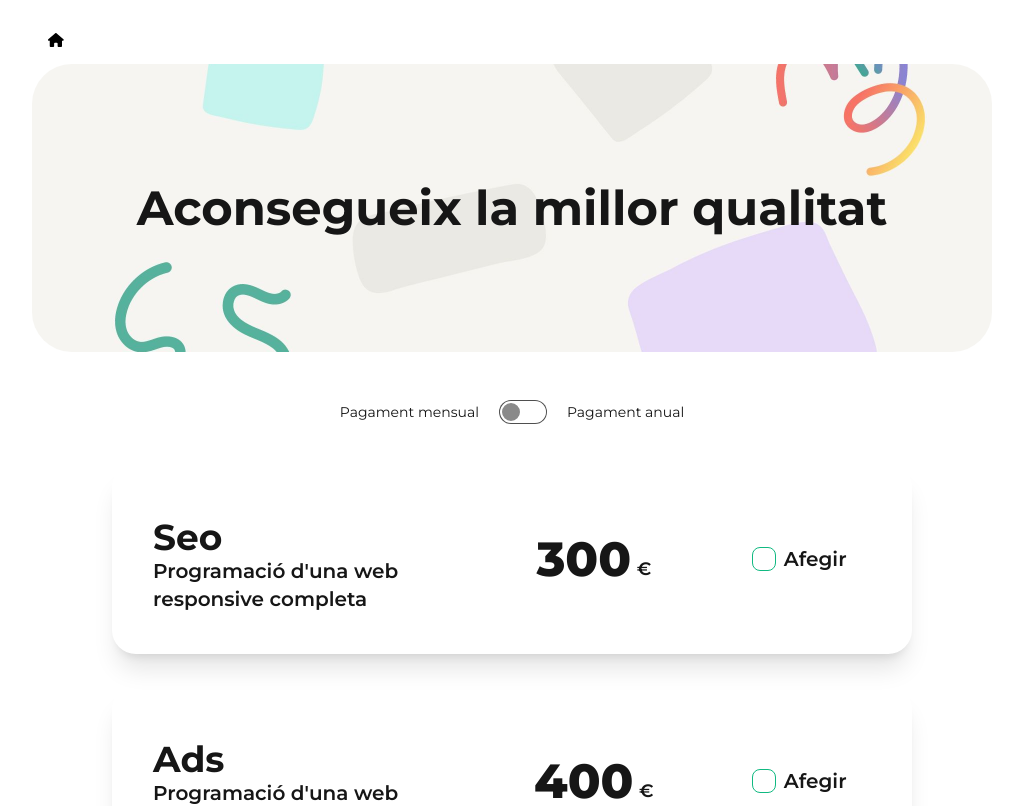
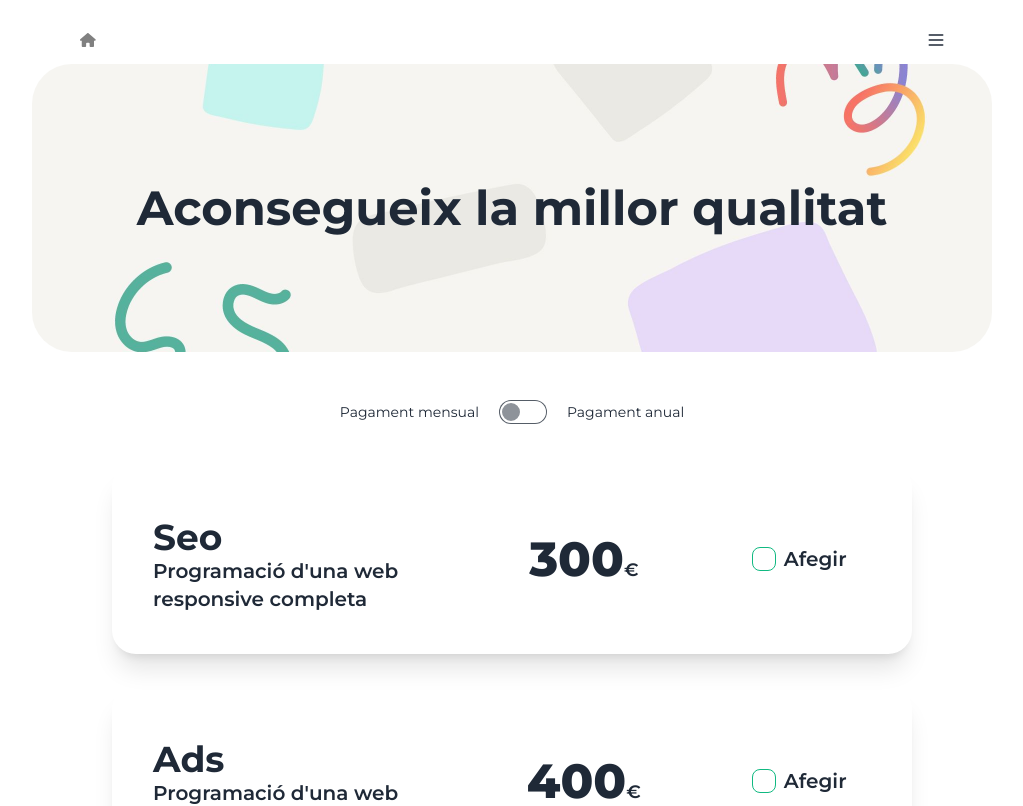
Before and after one commit to opujade/budget-calculation-app, a React (Vite) app: page /prices in a window 1280 px wide. Shown: the top 806 px of the page, without its empty margins (128-1151 px from the left). Built offline with nearby package versions, Linux system fonts and the light colour scheme.

Commit message:
themes added

```diff
--- a/index.html
+++ b/index.html
@@ -1,5 +1,5 @@
 <!doctype html>
-<html lang="en" data-theme="bumblebee">
+<html lang="en" data-theme="light">
 
 <head>
   <meta charset="UTF-8" />
--- a/src/components/NavBar.jsx
+++ b/src/components/NavBar.jsx
@@ -1,21 +1,61 @@
 import { Link } from 'react-router-dom';
 
 export const NavBar = () => {
+  const toggleTheme = (theme) => {
+    document.querySelector('html').setAttribute('data-theme', theme);
+  };
+
   return (
     <>
       <Link
         to={'/'}
-        className="fixed top-4 btn btn-circle btn-ghost text-xl"
+        className="fixed top-4 left-[15%] btn btn-circle btn-ghost text-xl"
       >
         <svg
           xmlns="http://www.w3.org/2000/svg"
           height="14"
           width="15.75"
           viewBox="0 0 576 512"
+          fill='gray'
         >
           <path d="M575.8 255.5c0 18-15 32.1-32 32.1h-32l.7 160.2c0 2.7-.2 5.4-.5 8.1V472c0 22.1-17.9 40-40 40H456c-1.1 0-2.2 0-3.3-.1c-1.4 .1-2.8 .1-4.2 .1H416 392c-22.1 0-40-17.9-40-40V448 384c0-17.7-14.3-32-32-32H256c-17.7 0-32 14.3-32 32v64 24c0 22.1-17.9 40-40 40H160 128.1c-1.5 0-3-.1-4.5-.2c-1.2 .1-2.4 .2-3.6 .2H104c-22.1 0-40-17.9-40-40V360c0-.9 0-1.9 .1-2.8V287.6H32c-18 0-32-14-32-32.1c0-9 3-17 10-24L266.4 8c7-7 15-8 22-8s15 2 21 7L564.8 231.5c8 7 12 15 11 24z" />
         </svg>
       </Link>
+      <div className="dropdown dropdown-end fixed top-4 right-[15%] ">
+        <div
+          tabIndex={0}
+          role="button"
+          className="btn btn-circle btn-ghost text-xl"
+        >
+          <svg
+            xmlns="http://www.w3.org/2000/svg"
+            fill="none"
+            viewBox="0 0 24 24"
+            className="inline-block w-5 h-5 stroke-current"
+          >
+            <path
+              strokeLinecap="round"
+              strokeLinejoin="round"
+              strokeWidth="2"
+              d="M4 6h16M4 12h16M4 18h16"
+            ></path>
+          </svg>
+        </div>
+        <ul
+          tabIndex={0}
+          className="dropdown-content menu p-2 shadow bg-base-100 rounded-box w-52"
+        >
+          <li>
+            <a onClick={() => toggleTheme('light')}>Light</a>
+          </li>
+          <li>
+            <a onClick={() => toggleTheme('dark')}>Dark</a>
+          </li>
+          <li>
+            <a onClick={() => toggleTheme('cupcake')}>Cupcake</a>
+          </li>
+        </ul>
+      </div>
     </>
   );
 };
--- a/src/pages/Prices/BudgetList.jsx
+++ b/src/pages/Prices/BudgetList.jsx
@@ -13,7 +13,7 @@ export const BudgetList = ({ search, users }) => {
           <UserBudget key={index} user={user}></UserBudget>
         ))
       ) : (
-        <li>No hi ha cap pressupost.</li>
+        <li className='my-5'>No hi ha cap pressupost.</li>
       )}
     </ul>
   );
--- a/src/pages/Prices/Pricing.jsx
+++ b/src/pages/Prices/Pricing.jsx
@@ -8,11 +8,9 @@ export const Pricing = () => {
       <p className="md:text-start text-center text-4xl font-bold md:mb-0 mb-6">
         Preu pressupostat:
       </p>
-      <p className="indicator text-5xl font-extrabold md:ms-20">
+      <p className="text-5xl font-extrabold md:ms-20">
         {newUser.discount ? newUser.total * 0.8 : newUser.total}{' '}
-        <span className="indicator-item indicator-bottom translate-y-0 translate-x-5 text-lg font-semibold">
-          €
-        </span>
+        <span className="translate-x-5 text-lg font-semibold">€</span>
       </p>
     </div>
   );
--- a/src/pages/Prices/ProductCard.jsx
+++ b/src/pages/Prices/ProductCard.jsx
@@ -81,11 +81,9 @@ export const ProductCard = ({ product, index, checkMethods }) => {
               {newUser.discount && (
                 <p className="font-semibold text-orange-400">Ahorra un 20%</p>
               )}
-              <p className="indicator text-5xl">
+              <p className="text-5xl">
                 {newUser.discount ? product.price * 0.8 : product.price}
-                <span className="indicator-item indicator-bottom translate-y-0 translate-x-5 text-lg font-semibold">
-                  €
-                </span>
+                <span className="translate-x-5 text-lg font-semibold">€</span>
               </p>
             </div>
           </div>
--- a/src/pages/Prices/UserBudget.jsx
+++ b/src/pages/Prices/UserBudget.jsx
@@ -52,11 +52,9 @@ export const UserBudget = ({ user }) => {
       </div>
       <div className="md:w-1/5 mt-4 mb-8">
         <p className="mb-3">Total:</p>
-        <p className="indicator text-5xl font-extrabold">
+        <p className="text-5xl font-extrabold">
           {user.total}{' '}
-          <span className="indicator-item indicator-bottom translate-y-0 translate-x-5 text-lg font-semibold">
-            €
-          </span>
+          <span className="translate-x-5 text-lg font-semibold">€</span>
         </p>
       </div>
     </li>
--- a/src/pages/Prices/index.jsx
+++ b/src/pages/Prices/index.jsx
@@ -25,7 +25,7 @@ export const Prices = () => {
 
   return (
     <>
-      <div className="w-3/4 mx-auto">
+      <div className="w-3/4 mx-auto relative">
         <NavBar></NavBar>
 
         <Header />
--- a/tailwind.config.js
+++ b/tailwind.config.js
@@ -4,18 +4,44 @@ export default {
   theme: {
     extend: {
       backgroundImage: {
-        'header-pattern': "url('./src/assets/header-background.jpg')"
+        'header-pattern': "url('./src/assets/header-background.jpg')",
       },
       borderRadius: {
-        'largest': '2.5rem'
+        largest: '2.5rem',
       },
       colors: {
-        'secondary': 'emerald-500'
-      }
+        secondary: 'emerald-500',
+      },
     },
   },
   plugins: [require('daisyui')],
   daisyui: {
-    themes: ['light', 'dark', 'cupcake', 'bumblebee'],
+    themes: [
+      {
+        light: {
+          ...require('daisyui/src/theming/themes')['light'],
+          '.bg-header-pattern': {
+            'background-image':
+              "url('./src/assets/header-background.jpg')",
+          }        },
+      },
+      {
+        dark: {
+          ...require('daisyui/src/theming/themes')['dark'],
+          '.bg-header-pattern': {
+            'background-image':
+              "url('./src/assets/header-background-dark.jpeg')",
+          },
+        },
+      },
+      {
+        cupcake: {
+          ...require('daisyui/src/theming/themes')['cupcake'],
+          '.bg-header-pattern': {
+            'background-image':
+              "url('./src/assets/header-background.jpg')",
+          }        },
+      },
+    ],
   },
 };
```
Also changed, not shown: src/assets/header-background-dark.jpeg (added).
